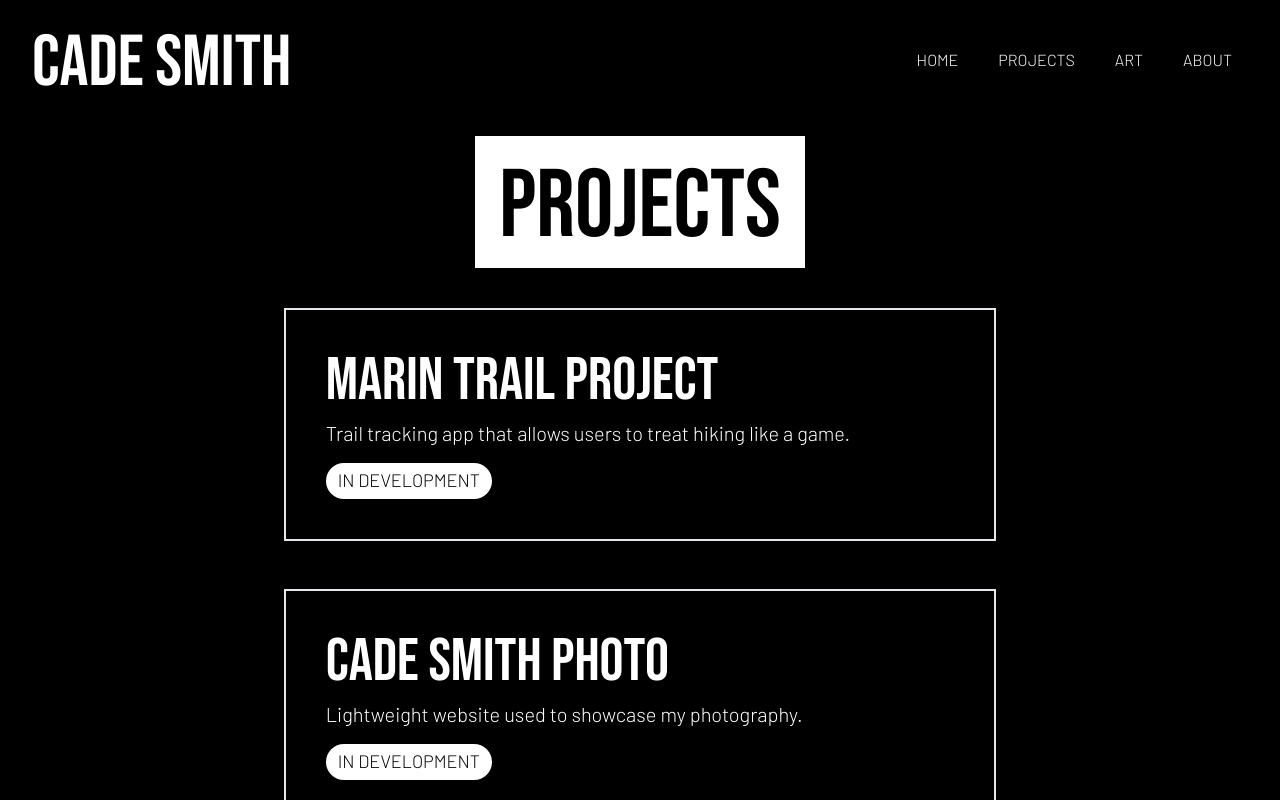
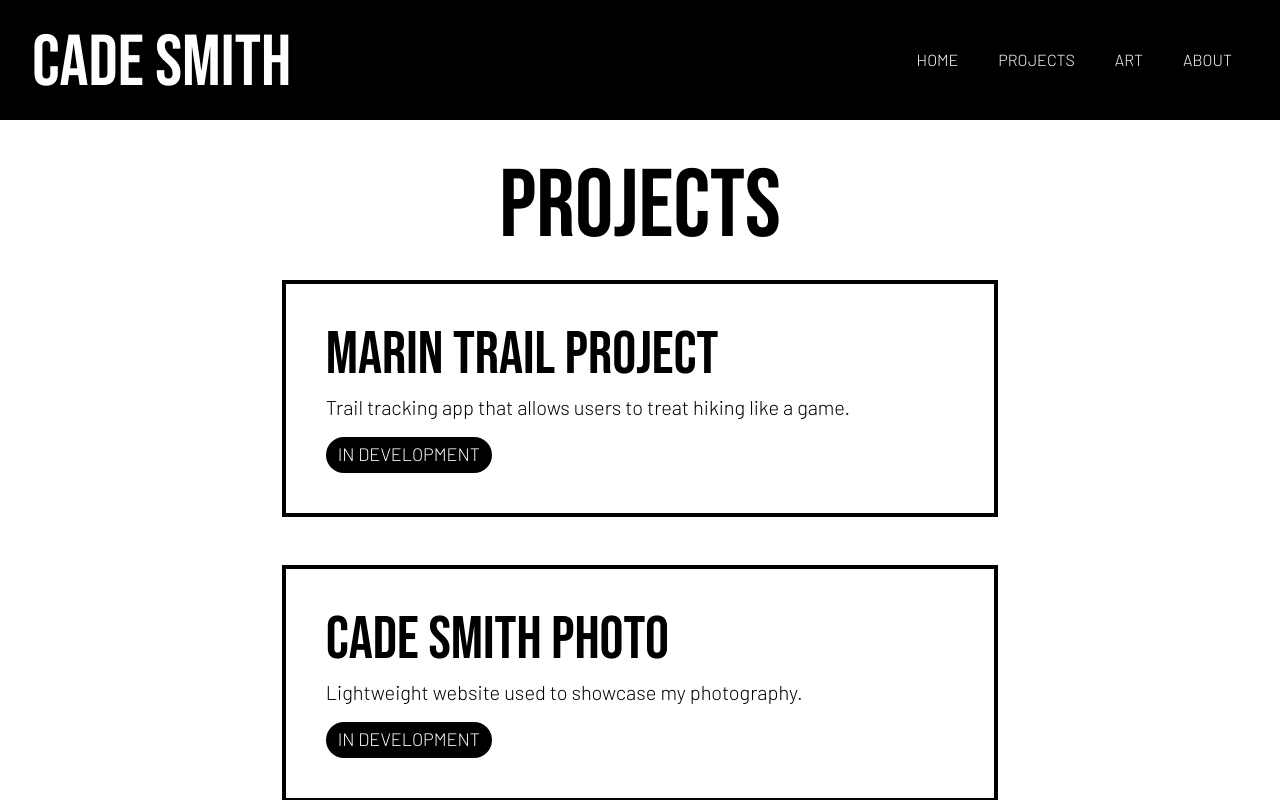
Before and after one commit to cadesmith/PortfolioSite, a Next.js app: page /projects in a window 1280 px wide. Shown: the top 800 px of the page. Built offline with nearby package versions, Linux system fonts and the light colour scheme.

Commit message:
switched page themes to white

```diff
--- a/app/about/page.tsx
+++ b/app/about/page.tsx
@@ -4,8 +4,8 @@ import { bebas } from '../fonts';
 
 export default function About() {
     return (
-      <main>
-        <div className="grid justify-items-center xl:flex xl:justify-center xl:mt-10">
+      <main >
+        <div className="grid bg-white justify-items-center xl:py-10 xl:flex xl:justify-center">
           <div className="w-full xl:w-1/3">
             <Image
               src={Portrait}
@@ -16,7 +16,7 @@ export default function About() {
               }}
             />
           </div>
-          <div className="grid mt-10 w-4/5 xl:flex md:flex-col xl:w-1/3 xl:pl-10 xl:mt-auto xl:mb-28">
+          <div className="grid text-black my-10 w-4/5 xl:flex md:flex-col xl:w-1/3 xl:pl-10 xl:mt-auto xl:mb-28">
             <div className="">
               <h1 className={`${bebas.className}`}>ABOUT ME</h1>
             </div>
--- a/app/art/graphic-design/page.tsx
+++ b/app/art/graphic-design/page.tsx
@@ -4,8 +4,8 @@ import PageTitle from "../../components/PageTitle";
 
 export default function GraphicDesign() {
     return (
-      <main>
-        <div className="grid justify-items-center">
+      <main className="bg-white">
+        <div className="grid justify-items-center pb-4">
           <PageTitle
               title={'GRAPHIC DESIGN'}
           />
--- a/app/art/page.tsx
+++ b/app/art/page.tsx
@@ -1,13 +1,10 @@
-import React from 'react';
 import Link from 'next/link';
-import Image from 'next/image';
 import ArtTile from '../components/ArtTile';
-import { bebas } from '../fonts';
 import PageTitle from '../components/PageTitle';
 
 export default function Art() {
     return (
-      <main>
+      <main className='bg-white 2xl:pb-10'>
 
         <div className='flex justify-center'>
           <PageTitle
@@ -23,8 +20,6 @@ export default function Art() {
             image={'/Art/Electrivity.jpg'}
           />
 
-          <div className='h-14'>
-          </div>
 
           <ArtTile
             category={'GRAPHIC DESIGN'}
--- a/app/art/photography/page.tsx
+++ b/app/art/photography/page.tsx
@@ -14,7 +14,7 @@ import PageTitle from "../../components/PageTitle";
 
 export default function Photography() {
   return (
-    <div className="grid justify-items-center w-screen">
+    <div className="grid bg-white justify-items-center w-screen">
 
       <PageTitle
         title={'PHOTOGRAPHY'}
@@ -45,7 +45,7 @@ export default function Photography() {
 
         </Swiper>
       </div>
-      <div>
+      <div className="text-black pb-10">
         <p><br />To view all of my photos and purchase prints, visit my photography website:</p>
       </div>
     </div>
--- a/app/components/ArtTile.tsx
+++ b/app/components/ArtTile.tsx
@@ -16,7 +16,7 @@ export default function ArtTile({ category, image, link}: any) {
         height={2000}
         quality={100}
       />
-      <div className='w-full pt-10 pb-8 pl-8 content-center text-black bg-white'>
+      <div className='w-full pt-10 pb-8 pl-8 content-center text-white bg-black'>
         <h1>{category}</h1>
         <div className='pl-2 transition-transform duration-300 ease-in-out hover:translate-x-5'>
           <Link
--- a/app/components/Bubble.tsx
+++ b/app/components/Bubble.tsx
@@ -2,8 +2,8 @@ import React from 'react'
 
 export default function Bubble({tech}: any) {
   return (
-    <div className='inline-flex rounded-full h-9 bg-white px-3 items-center pb-0.5'>
-        <p className='text-black text-lg'>{tech}</p>
+    <div className='inline-flex rounded-full h-9 bg-black px-3 items-center pb-0.5'>
+        <p className='text-white text-lg'>{tech}</p>
     </div>
   )
 }
--- a/app/components/PageTitle.tsx
+++ b/app/components/PageTitle.tsx
@@ -2,7 +2,7 @@ import { bebas } from "../fonts"
 
 export default function PageTitle({title}: any) {
   return (
-    <div className='w-fit bg-white pt-6 px-6 pb-3 mt-4 mb-10'>
+    <div className='w-fit bg-white pt-6 px-6 mt-4 mb-6'>
         <div className={`${bebas.className} text-8xl block text-black`}>
             {title}
         </div>
--- a/app/components/Project.tsx
+++ b/app/components/Project.tsx
@@ -5,9 +5,7 @@ import Bubble from './Bubble'
 export default function Project({ title, description, stack }: any) {
   return (
     <div className="grid px-10">
-          <div className="border-2 p-10">
-              <span className="absolute flex items-center justify-center bg-white ">
-              </span>
+          <div className="border-4 border-black p-10 text-black">
               <div className='pt-px'>
                 <h1 className={`${bebas.className} text-6xl`}>{title}</h1>
               </div>
--- a/app/page.tsx
+++ b/app/page.tsx
@@ -26,10 +26,10 @@ export default function Home() {
       </div>
       {imageLoaded && (
         <div className="relative z-10 flex items-center justify-center w-full h-full">
-        <div className="text-center fade-in">
-          <h1 className={bebas.className}>HI, I'M CADE.</h1>
+          <div className="text-center fade-in">
+            <h1 className={bebas.className}>HI, I'M CADE.</h1>
+          </div>
         </div>
-      </div>
       )}
     </main>
   );
--- a/app/projects/page.tsx
+++ b/app/projects/page.tsx
@@ -5,13 +5,13 @@ import PageTitle from '../components/PageTitle'
 
 export default function Projects() {
   return (
-    <div className='grid justify-items-center'>
+    <div className='grid justify-items-center bg-white'>
 
       <PageTitle
         title={'PROJECTS'}
       />
 
-      <div className='space-y-12'>
+      <div className='space-y-12 pb-10'>
         <Project
           title={'MARIN TRAIL PROJECT'}
           description={'Trail tracking app that allows users to treat hiking like a game.'}
```
